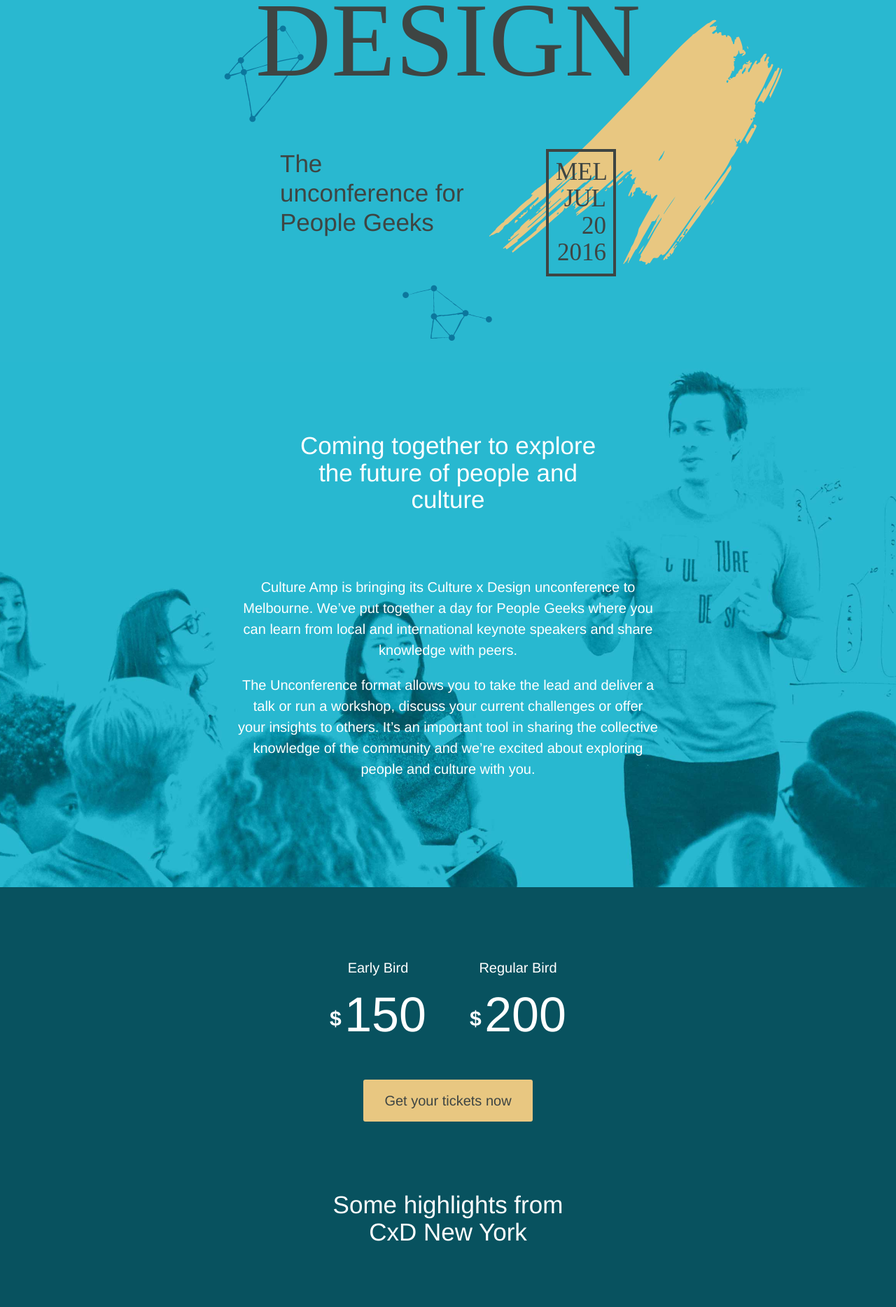
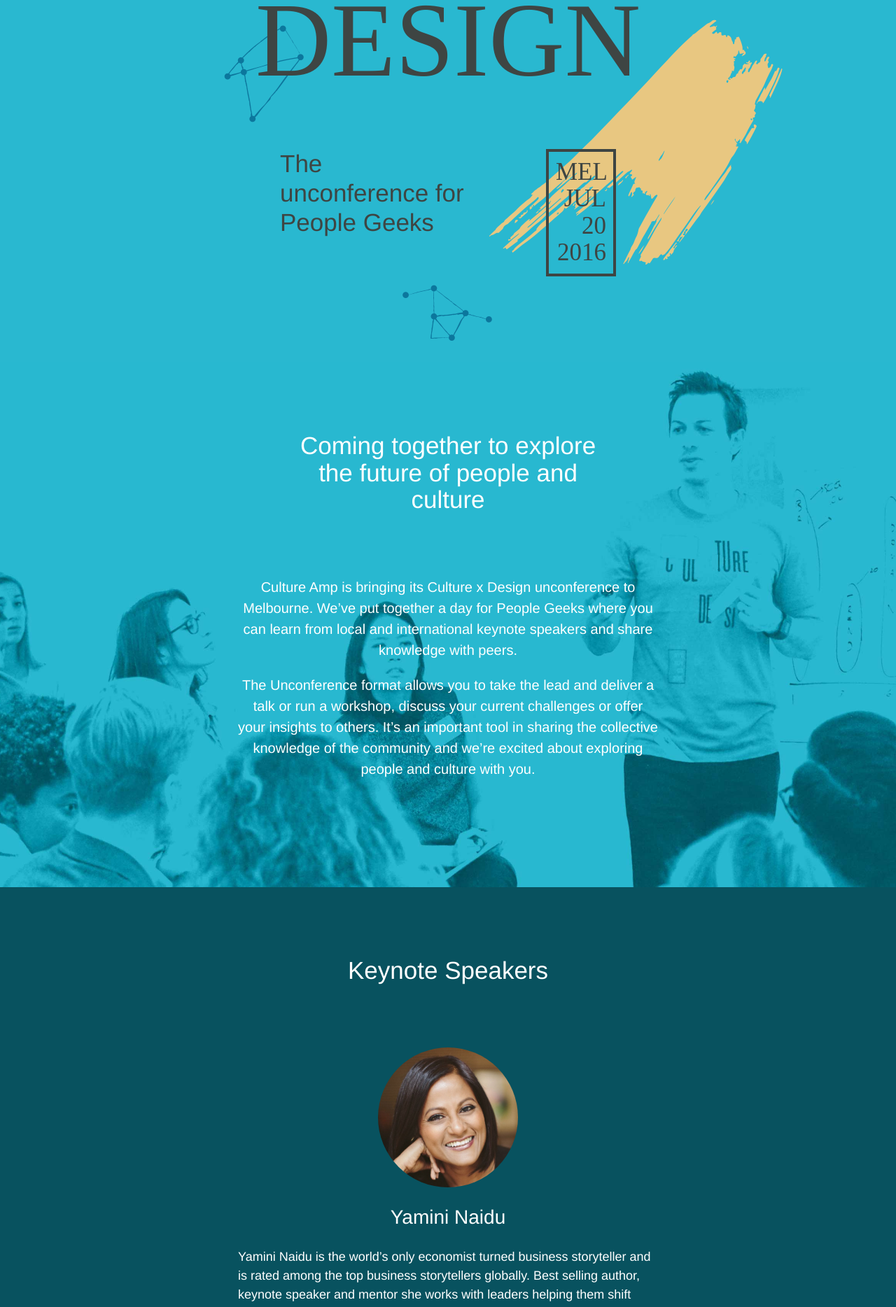
Before and after one commit to sa-github-cxdmelb2016/sa-github-cxdmelb2016.github.io, a Jekyll site: the page built from index.html, in a window 1280 px wide. Shown: the part 282-2150 px from the top of the page at 70% size. Built offline with Jekyll 4.4.1, drawn with Linux system fonts in a browser that asks for light colours; some web fonts are replaced; some of the changed text lies outside the part shown; grey boxes are pictures that could not be loaded.

Commit message:
Initial structure of speakers page

```diff
--- /dev/null
+++ b/_includes/speakers.html
@@ -0,0 +1,106 @@
+<div class='speakers section -dark'>
+  <div class='wrapper'>
+    <h2>
+      Keynote Speakers
+    </h2>
+
+    <div class="speaker">
+      <div class="speaker__avatar" >
+        <img src="/images/yamini-naidu-avatar.jpg">
+      </div>
+      <h3 class="speaker__name">
+        Yamini Naidu
+      </h3>
+      <div class="speaker__title">
+      </div>
+      <div class="speaker__bio">
+        Yamini Naidu is the world’s only economist turned business storyteller and is rated among the top business storytellers globally. Best selling author, keynote speaker and mentor she works with leaders helping them shift from spread sheets to stories. Her new Book ‘Power Play: Game changing influence strategies for leaders’ is out now in all good book stores and online.
+      </div>
+      <ul class="speaker__contacts">
+        <li class="speaker__contact">
+          <a href="https://twitter.com/yamininaidu_" target="_blank">@yamininaidu_</a>
+        </li>
+        <li class="speaker__contact">
+          <a href="https://www.linkedin.com/in/yamininaidu" target="_blank">LinkedIn</a>
+        </li>
+        <li class="speaker__contact">
+          <a href="http://yamininaidu.com.au/" target="_blank">yamininaidu.com.au</a>
+        </li>
+      </ul>
+    </div>
+
+        <div class="speaker">
+      <div class="speaker__avatar" >
+        <img src="/images/yamini-naidu-avatar.jpg">
+      </div>
+      <h3 class="speaker__name">
+        Juliet Bourke
+      </h3>
+      <div class="speaker__title">
+      </div>
+      <div class="speaker__bio">
+Juliet leads the Australian Diversity and Inclusion practice as a Human Capital partner at Deloitte, and co-leads the Australian Leadership practice. Her latest book is entitled “Which two heads are better than one?” How diverse teams create breakthrough ideas and make smarter decisions”. She specialises in cultural change and developing leaders, with particular expertise in diversity and inclusion. Juliet regularly works with global executive teams to design and deliver leadership programs, including Deloitte’s signature Inclusive Leadership program. Juliet brings over 20 years’ experience in human capital, psychology, management and law to her work. Juliet is a member of the Australian firm’s Diversity Council, sits on a number of Boards and award panels such as the Telstra Business Awards. Juliet’s own awards include 2007 Women Lawyers Association of NSW (Achievement Award), 2007 University of NSW (Alumni Award) and 2008 Centre for Leadership for Women (Leadership Achievement Silver Award). Juliet is a TEDx speaker.
+      </div>
+      <!-- <ul class="speaker__contacts">
+        <li class="speaker__contact">
+          <a href="https://twitter.com/yamininaidu_" target="_blank">@yamininaidu_</a>
+        </li>
+        <li class="speaker__contact">
+          <a href="https://www.linkedin.com/in/yamininaidu" target="_blank">LinkedIn</a>
+        </li>
+        <li class="speaker__contact">
+          <a href="http://yamininaidu.com.au/" target="_blank">yamininaidu.com.au</a>
+        </li>
+      </ul> -->
+    </div>
+
+     <div class="speaker">
+      <div class="speaker__avatar" >
+        <img src="/images/yamini-naidu-avatar.jpg">
+      </div>
+      <h3 class="speaker__name">
+        Dawn Sharifan
+      </h3>
+      <div class="speaker__title">
+      </div>
+      <div class="speaker__bio">
+        TODO
+      </div>
+<!--       <ul class="speaker__contacts">
+        <li class="speaker__contact">
+          <a href="https://twitter.com/yamininaidu_" target="_blank">@yamininaidu_</a>
+        </li>
+        <li class="speaker__contact">
+          <a href="https://www.linkedin.com/in/yamininaidu" target="_blank">LinkedIn</a>
+        </li>
+        <li class="speaker__contact">
+          <a href="http://yamininaidu.com.au/" target="_blank">yamininaidu.com.au</a>
+        </li>
+      </ul> -->
+    </div>
+
+     <div class="speaker">
+      <div class="speaker__avatar" >
+        <img src="/images/yamini-naidu-avatar.jpg">
+      </div>
+      <h3 class="speaker__name">
+        Didier Elzinga
+      </h3>
+      <div class="speaker__title">
+      </div>
+      <div class="speaker__bio">
+ Didier Elzinga is the CEO and Founder of Culture Amp - the world's leading all-in-one employee feedback and analytics platform and one of Australia's fastest growing technology startups with offices in Melbourne, San Francisco, New York &amp; London. He is passionate about making the world a better place to work, and is committed to keeping Culture Amp a culture-first company. He was previously the CEO of Rising Sun Pictures (a prominent Hollywood visual effects company), founder of Rising Sun Research (winner of a Technical Academy Award) and Non-Executive Director at Tourism Australia. He is currently a non-executive director at The Atlassian Foundation and The Alfred Research Foundation.
+      </div>
+      <ul class="speaker__contacts">
+        <li class="speaker__contact">
+          <a href="https://twitter.com/didierelzinga" target="_blank">@didierelzinga</a>
+        </li>
+        <li class="speaker__contact">
+          <a href="http://www.cultureamp.com" target="_blank">www.cultureamp.com</a>
+        </li>
+      </ul>
+    </div>
+
+
+  </div>
+</div>
--- a/_layouts/page.html
+++ b/_layouts/page.html
@@ -3,6 +3,7 @@
 ---
 {% include hero.html %}
 {% include about.html %}
+{% include speakers.html %}
 {% include tickets.html %}
 <!-- {% include news.html %} -->
 {% include video.html %}
--- a/_sass/_base.scss
+++ b/_sass/_base.scss
@@ -12,6 +12,7 @@
   color: white;
   color: rbga(255,255,255,0.8);
   text-decoration: none;
+  font-weight: 500;
   &:hover {
     color: white;
     text-decoration: underline;
--- /dev/null
+++ b/_sass/_speakers.scss
@@ -0,0 +1,53 @@
+.speakers {
+  color: white;
+  $text-size: 18px;
+  .speaker {
+    border-bottom: 1px solid white;
+    border-bottom: 1px solid rgba(255,255,255,0.4);
+    $border-space: 60px;
+    padding-bottom: $border-space;
+    margin-bottom: $border-space;
+    &__name {
+      font-size: 28px;
+      text-align:center;
+    }
+    &__title {
+      text-align:center;
+    }
+    &__bio {
+      font-size: $text-size;
+    }
+    &__contacts {
+      list-style: none;
+      margin: 0 auto;
+      text-align: center;
+    }
+    &__avatar {
+      $avatar-width: 200px;
+      width: $avatar-width;
+      height: $avatar-width;
+      border-radius: $avatar-width / 2;
+      margin: 0 auto;
+      overflow: hidden;
+      img {
+        width: 100%;
+        height: auto;
+      }
+    }
+    &__contact {
+      display: inline-block;
+      font-size: $text-size;
+      &:after {
+        content: "\00b7";
+        font-size: 2em;
+        margin: 0 10px;
+        bottom: -7px;
+        position: relative;
+        line-height: 1;
+      }
+      &:last-of-type:after {
+        content: "";
+      }
+    }
+  }
+}
--- a/css/main.scss
+++ b/css/main.scss
@@ -13,6 +13,7 @@
         "base",
         "hero",
         "about",
+        "speakers",
         "map",
         "signup",
         "sponsors"
```
Also changed, not shown: images/yamini-naidu-avatar.jpg (added).
